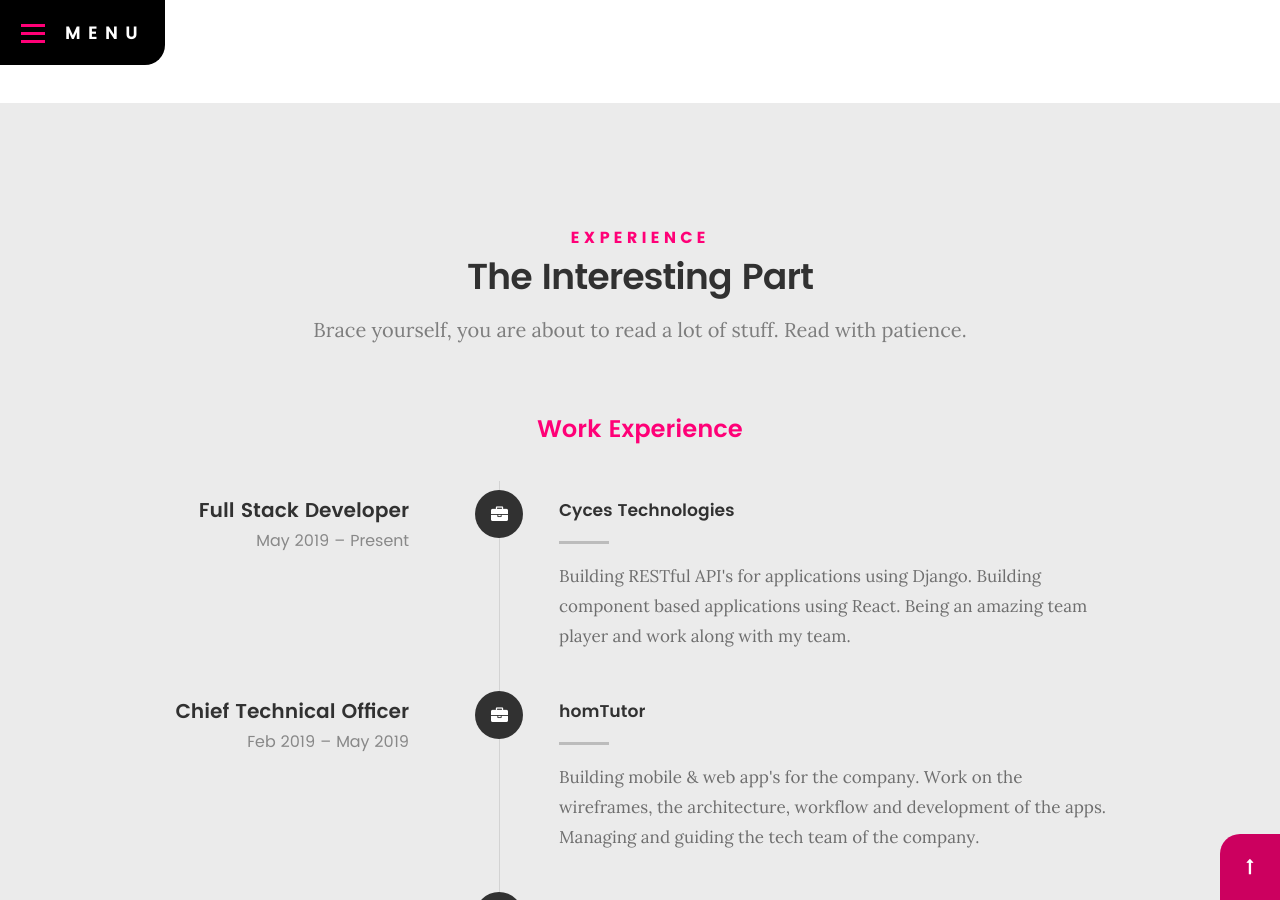
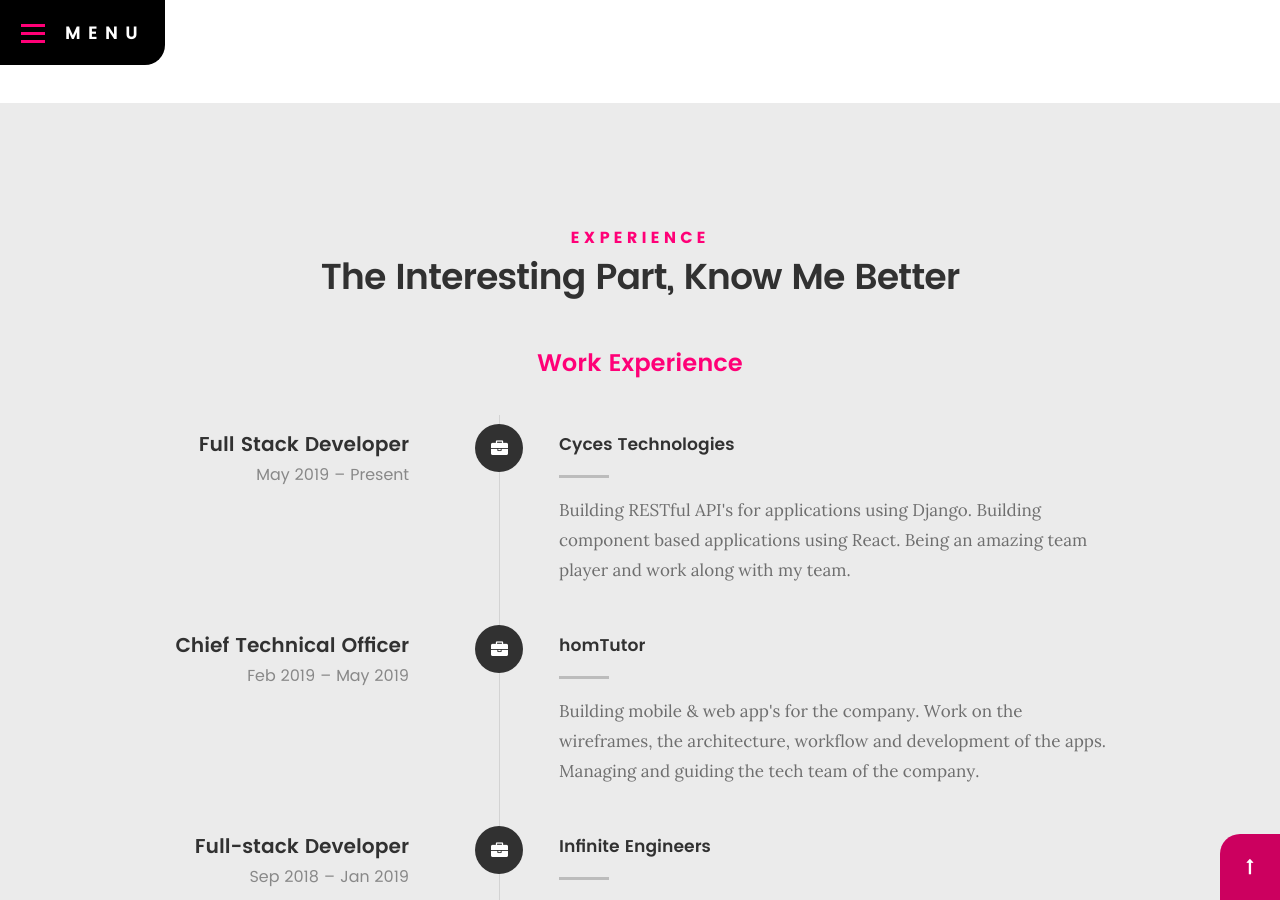
Before and after one commit to ajaidanial/ajaidanial.github.io, a Jekyll site: the page built from index.html, in a window 1280 px wide and 900 px high, scrolled down 2384 px. Built offline with Jekyll 4.4.1, drawn with Linux system fonts in a browser that asks for light colours; some web fonts are replaced; comment, search, counter and statistics services are not loaded; some of the changed text lies outside the part shown.

Commit message:
about | change | 1

```diff
--- a/index.html
+++ b/index.html
@@ -106,8 +106,8 @@ layout: default
     <div class="row section-intro">
         <div class="col-twelve">
             <h5>Experience</h5>
-            <h1>The Interesting Part</h1>
-            <p class="lead">Brace yourself, you are about to read a lot of stuff. Read with patience.</p>
+            <h1>The Interesting Part, Know Me Better</h1>
+            <!-- <p class="lead">Brace yourself, you are about to read a lot of stuff. Read with patience.</p> -->
         </div>
     </div>
     <div class="row resume-timeline">
```
Also changed, not shown: other parts of index.html (+1 -1 lines).
